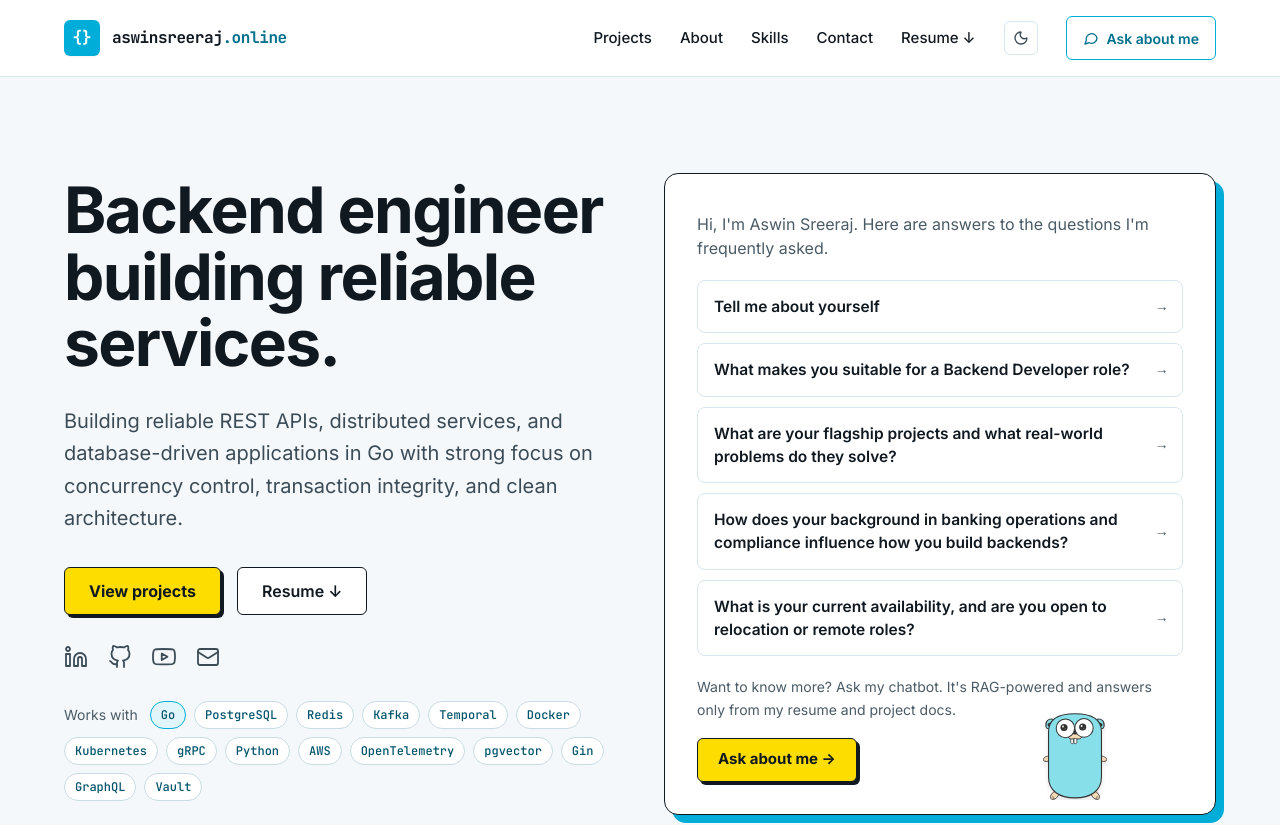
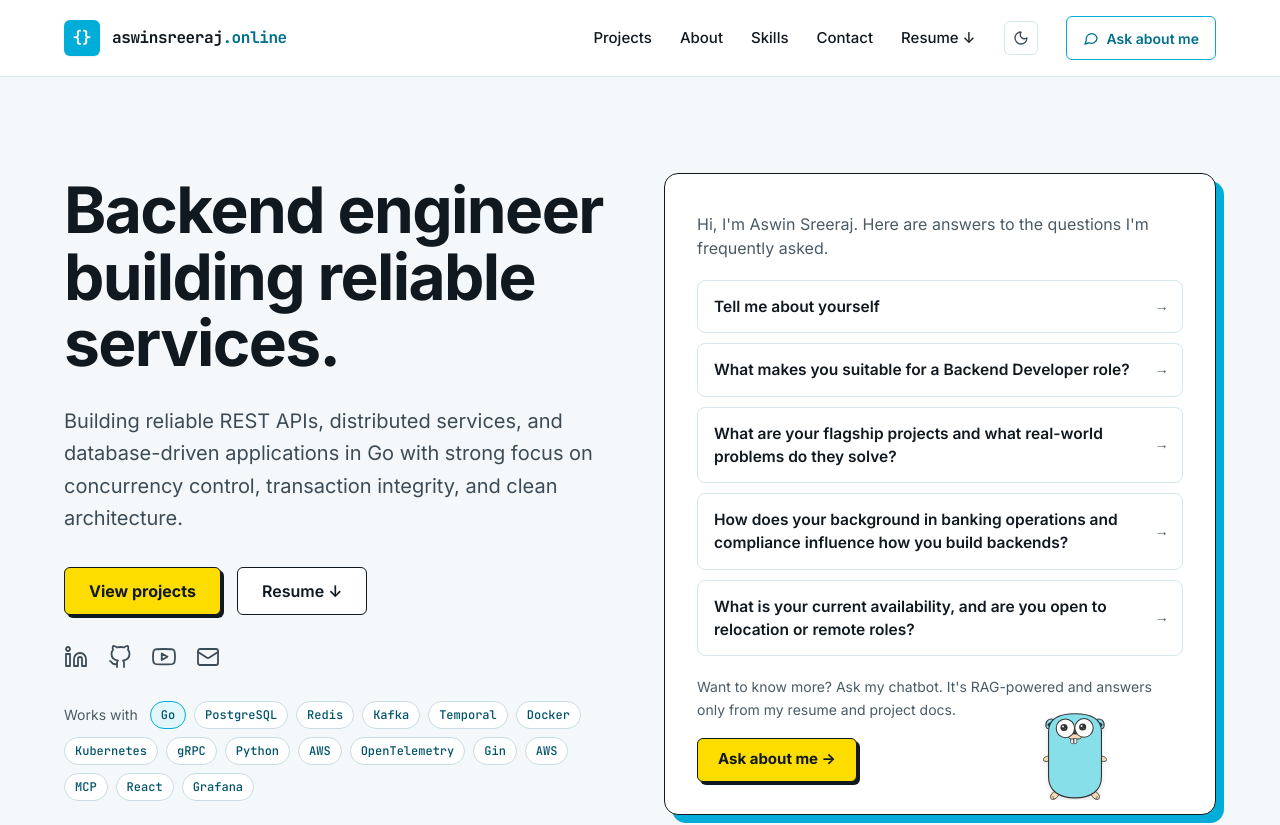
Before and after one commit to aswinsreeraj/portfolio, a React (Vite) app: page / in a window 1280 px wide. Shown: the top 825 px of the page. Built offline with nearby package versions, Linux system fonts and the light colour scheme.

Commit message:
fix(landing): updated the landing page

```diff
--- a/src/pages/LandingPage.tsx
+++ b/src/pages/LandingPage.tsx
@@ -33,10 +33,11 @@ export const LandingPage: React.FC<LandingPageProps> = ({
     'Python',
     'AWS',
     'OpenTelemetry',
-    'pgvector',
     'Gin',
-    'GraphQL',
-    'Vault'
+    'AWS',
+    'MCP',
+    'React',
+    'Grafana'
   ];
 
   return (
```
Lines whose indentation alone changed are shown as unchanged.
